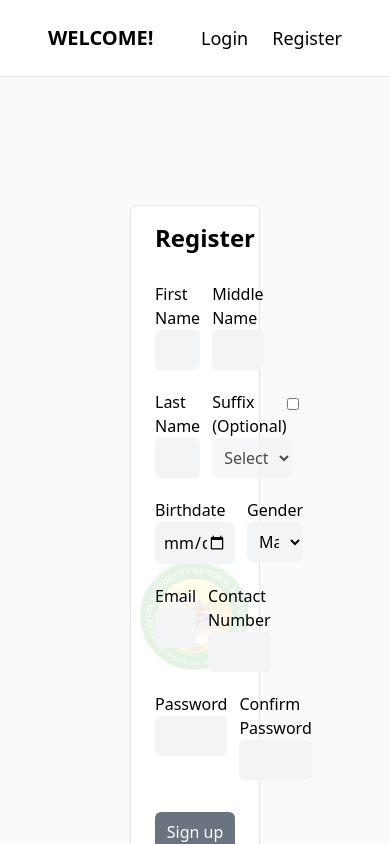
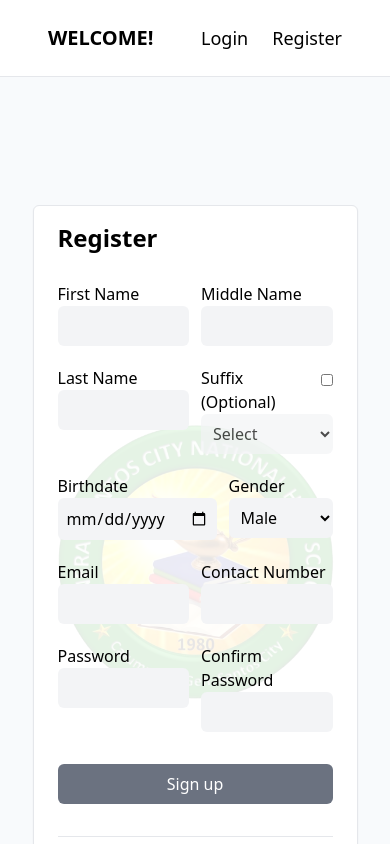
Before and after one commit to cur1ousFranz/QCBASNS-MERN, a React (Create React App) app in the folder client/: page /register in a window 390 px wide. Shown: the top 844 px of the page. Built offline with nearby package versions, Linux system fonts and the light colour scheme.

Commit message:
re redesign

```diff
--- a/client/src/views/Register.jsx
+++ b/client/src/views/Register.jsx
@@ -89,8 +89,8 @@ export const Register = () => {
   };
 
   return (
-    <div class="h-screen relative py-32 bg-slate-50">
-      <div className="relative border mx-auto shadow-sm rounded-md px-6 py-4 w-1/3 bg-white">
+    <div class="py-32 bg-slate-50" style={{ minHeight: "100vh"}}>
+      <div className="relative border mx-auto shadow-sm rounded-md px-6 py-4 w-10/12 md:w-4/12 bg-white">
         <div
           className="absolute inset-0 z-0 opacity-10"
           style={{
```
